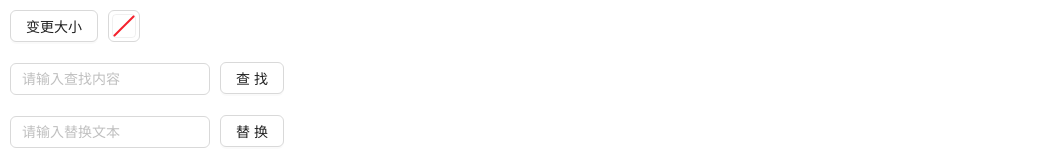
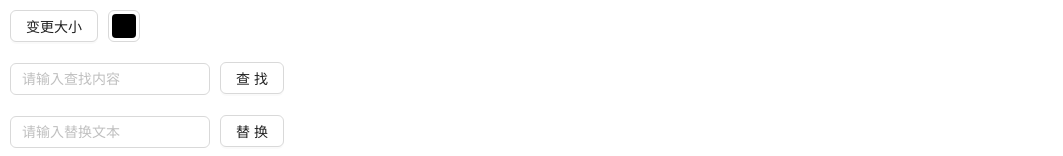
Before and after one commit to Neilguo111/txt-board, a React (Create React App) app: page / in a window 1280 px wide. Shown: the top 156 px of the page, without its empty margins (0-1063 px from the left). Built offline with nearby package versions, Linux system fonts and the light colour scheme.

Commit message:
color-picker

```diff
--- a/src/App.js
+++ b/src/App.js
@@ -1,5 +1,4 @@
 import { useRef, useState } from "react";
-import logo from "./logo.svg";
 import { Button, Input, Popover, message, ColorPicker } from "antd";
 import "./App.css";
 
@@ -65,6 +64,7 @@ const App = () => {
           </Button>
         </Popover>
         <ColorPicker
+        defaultValue={'black'}
           className="btn"
           value={color}
           onChange={(value) => {
```
